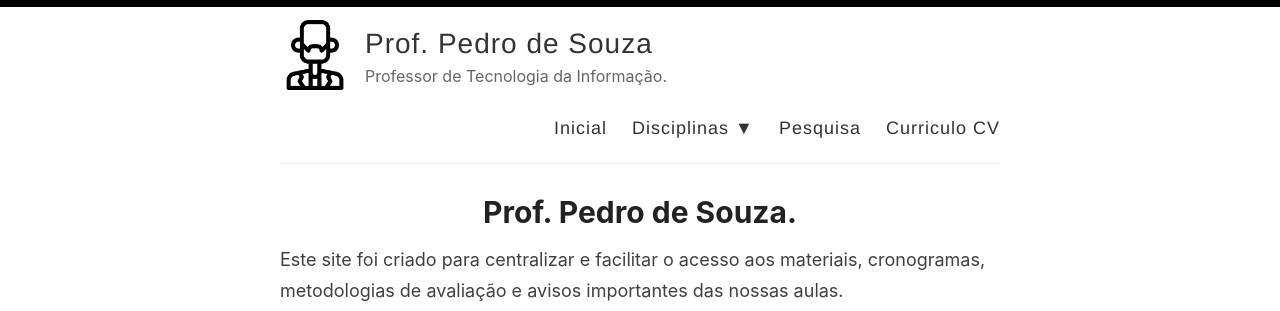
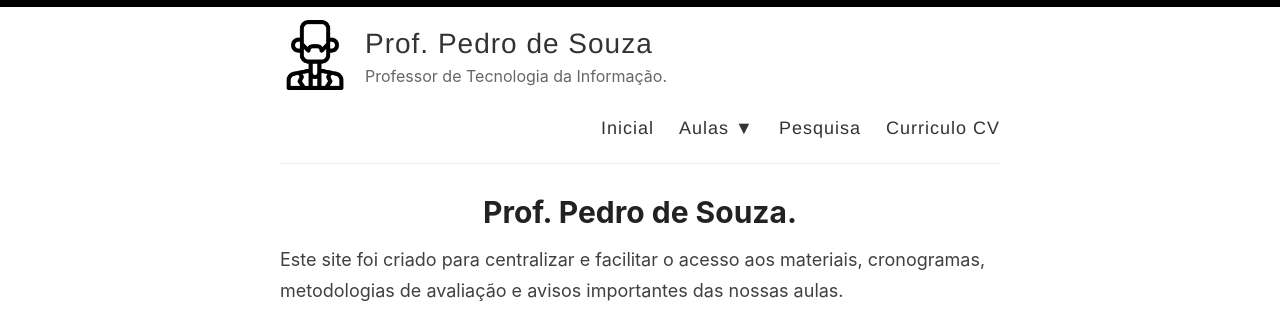
Before and after one commit to prgsouza/prgsouza.github.io, a Jekyll site: the page built from index.md, in a window 1280 px wide. Shown: the top 311 px of the page. Built offline with Jekyll 4.4.1, drawn with Linux system fonts in a browser that asks for light colours.

Commit message:
Update default.html

```diff
--- a/_layouts/default.html
+++ b/_layouts/default.html
@@ -31,12 +31,17 @@
   <a href="{{ site.baseurl }}/">Inicial</a>
 
   <div class="dropdown">
-                <button class="dropbtn">Disciplinas ▼</button>
+    <button class="dropbtn">Aulas ▼</button>
     <div class="dropdown-content">
-                  <a href="{{ site.baseurl }}/es/">Engenharia de Software</a>
-                  <a href="{{ site.baseurl }}/redes/">Redes de Computadores</a>
+      {% for instituicao in site.aulas_menu %}
+        <div class="dropdown-header">{{ instituicao.universidade }}</div>
+        {% for disciplina in instituicao.disciplinas %}
+          <a href="{{ site.baseurl }}{{ disciplina.url }}">{{ disciplina.nome }}</a>
+        {% endfor %}
+      {% endfor %}
     </div>
   </div>
+
   <a href="{{ site.baseurl }}/search">Pesquisa</a>
   <a href="{{ site.baseurl }}/about">Curriculo CV</a>
 </nav>
```
Lines whose indentation alone changed are shown as unchanged.
